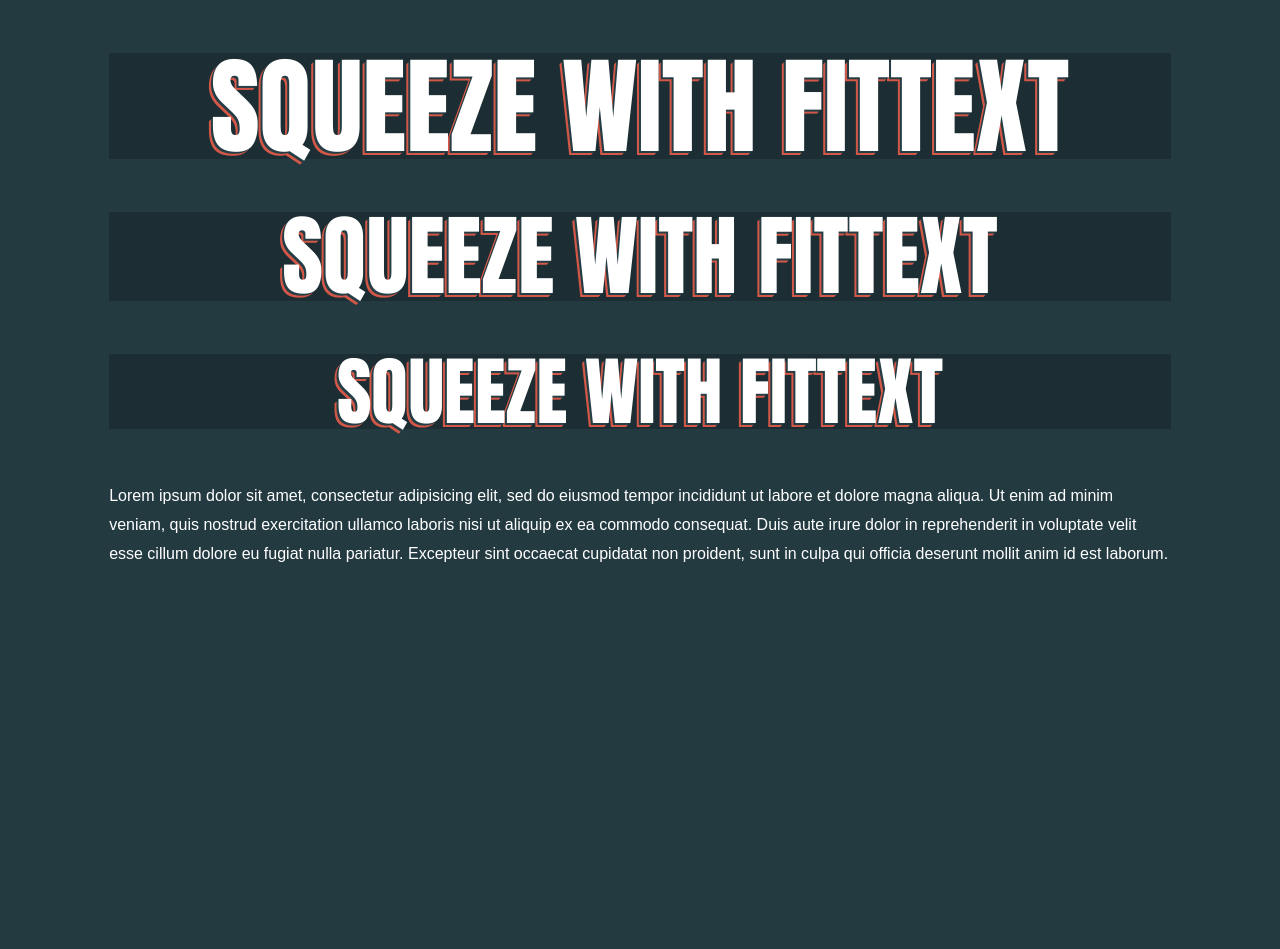
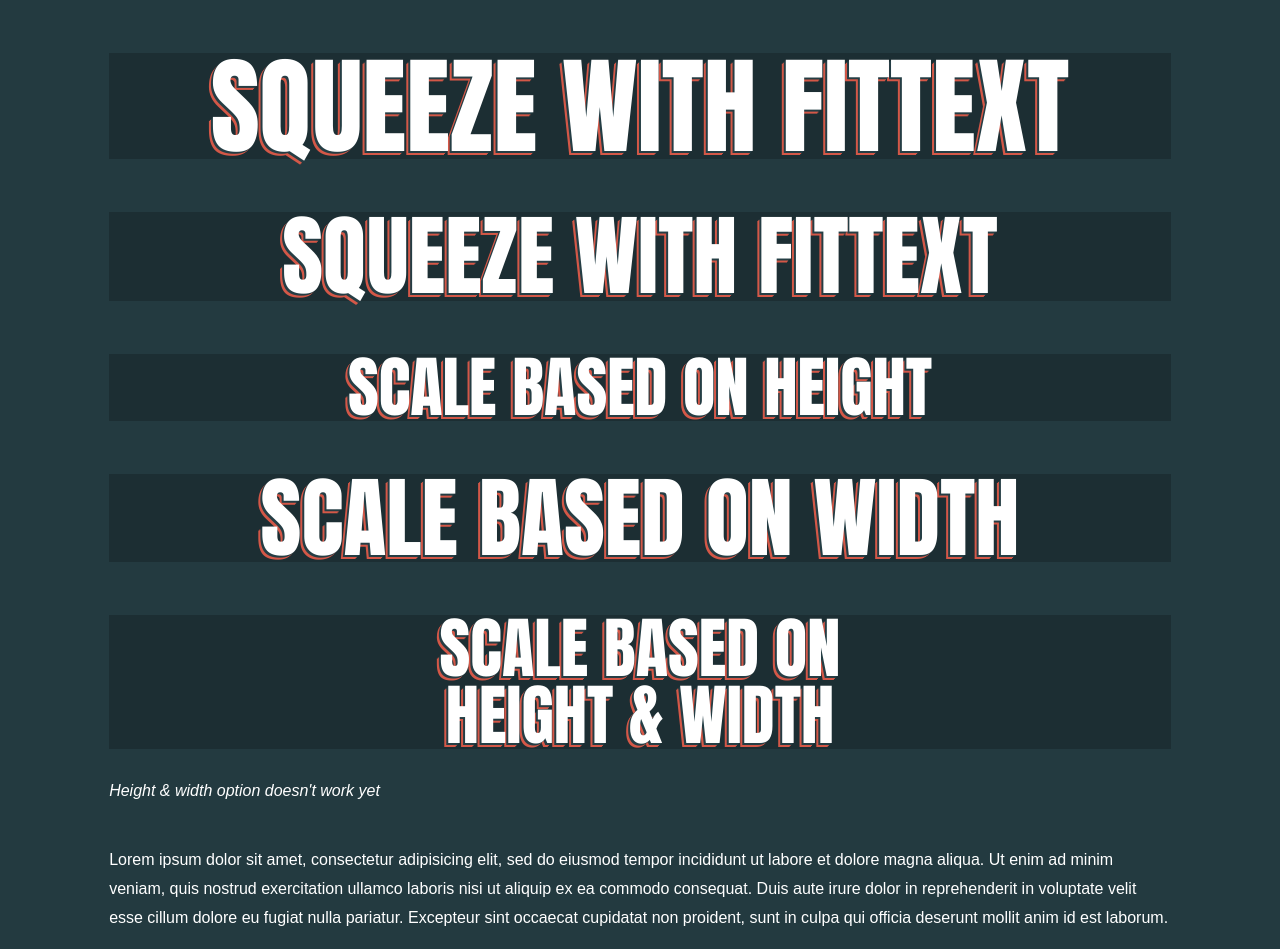
Before and after one commit to davatron5000/FitText.js, a website: page example.html in a window 1280 px wide. Before the commit the page ends 800 px from the top, so only its background shows below. Drawn offline with nearby package versions, Linux system fonts and the light colour scheme.

Commit message:
new option: direction
Added new option to scale text based on viewport height instead of
width.

```diff
--- a/example.html
+++ b/example.html
@@ -15,11 +15,11 @@
 			margin:0 auto;
 			max-width:1140px;
 		}
-		header {
+		header,.subheader {
 			width: 100%;
 			margin:0px auto;
 		}
-		h1 {
+		.container h1,.container h2 {
 			background: rgba(0,0,0,0.2);
 			text-align: center;
 			color:#fff;
@@ -32,6 +32,15 @@
 			#d45848 -4px 4px 0;
 			margin: 5% auto 5%;
 		}
+		.subheader h1 {
+			font-size: 20px;
+			font-style: italic;
+			height: 10px;
+			border-bottom: 15px solid #999;
+			padding-bottom: 2px;
+			margin-top: -20px;
+			background: none;
+		}
 	</style>
 
 	<!--[if IE]><script src="http://html5shiv.googlecode.com/svn/trunk/html5.js"></script><![endif]-->
@@ -43,8 +52,16 @@
 		<header>
 		<h1 id="fittext1">Squeeze with FitText</h1>
 		<h1 id="fittext2">Squeeze with FitText</h1>
-		<h1 id="fittext3">Squeeze with FitText</h1>
+		<h1 id="fittext3">Scale based on height</h1>
+		<h1 id="fittext4">Scale based on width</h1>
+		<h1 id="fittext5">Scale based on<br>height &#38; width</h1>
+
 		</header>
+		<em style="position:relative;bottom:25px;">Height &#38; width option doesn't work yet</em>
+		<br>
+
+
+
 		<p>Lorem ipsum dolor sit amet, consectetur adipisicing elit, sed do eiusmod tempor incididunt ut labore et dolore magna aliqua. Ut enim ad minim veniam, quis nostrud exercitation ullamco laboris nisi ut aliquip ex ea commodo consequat. Duis aute irure dolor in reprehenderit in voluptate velit esse cillum dolore eu fugiat nulla pariatur. Excepteur sint occaecat cupidatat non proident, sunt in culpa qui officia deserunt mollit anim id est laborum.</p>
 	</div>
 
@@ -53,7 +70,9 @@
 	<script type="text/javascript">
 		$("#fittext1").fitText();
 		$("#fittext2").fitText(1.2);
-		$("#fittext3").fitText(1.1, { minFontSize: '50px', maxFontSize: '75px' });
+		$("#fittext3").fitText(1.2, { minFontSize: '50px', maxFontSize: '100px',direction:'height' });
+		$("#fittext4").fitText(1.2, { minFontSize: '50px', maxFontSize: '100px',direction:'width' });
+		$("#fittext5").fitText(1.2, { minFontSize: '50px', maxFontSize: '100px',direction:'both' });
 	</script>
 
 </body>
--- a/jquery.fittext.js
+++ b/jquery.fittext.js
@@ -12,22 +12,36 @@
 (function( $ ){
 
 	$.fn.fitText = function( kompressor, options ) {
-
 		// Setup options
 		var compressor = kompressor || 1,
 			settings = $.extend({
 			  'minFontSize' : Number.NEGATIVE_INFINITY,
-          'maxFontSize' : Number.POSITIVE_INFINITY
+			  'maxFontSize' : Number.POSITIVE_INFINITY,
+			  'direction'   : String
 			}, options);
+
+
 
 		return this.each(function(){
 
-      // Store the object
+			var d;
+			if ( settings.direction === 'height' ) {
+				d = 'height';
+			} else if ( settings.direction === 'both') {
+				d = 'both';
+			}
+
 			var $this = $(this);
 
-      // Resizer() resizes items based on the object width divided by the compressor * 10
-      var resizer = function () {
+			resizer = function () {
+				if (d === 'height'){
+					$this.css('font-size', Math.max(Math.min($(window).height() / (compressor*10), parseFloat(settings.maxFontSize)), parseFloat(settings.minFontSize)));
+				} else if (d === 'both') {
 					$this.css('font-size', Math.max(Math.min($this.width() / (compressor*10), parseFloat(settings.maxFontSize)), parseFloat(settings.minFontSize)));
+					$this.css('font-size', Math.max(Math.min($(window).height() / (compressor*10), parseFloat(settings.maxFontSize)), parseFloat(settings.minFontSize)));
+				} else {
+					$this.css('font-size', Math.max(Math.min($this.width() / (compressor*10), parseFloat(settings.maxFontSize)), parseFloat(settings.minFontSize)));
+				}
 			};
 
 			// Call once to set.
@@ -35,7 +49,6 @@
 
 			// Call on resize. Opera debounces their resize by default.
 			$(window).on('resize.fittext orientationchange.fittext', resizer);
-
 		});
 
 	};
```
Lines whose indentation alone changed are shown as unchanged.
